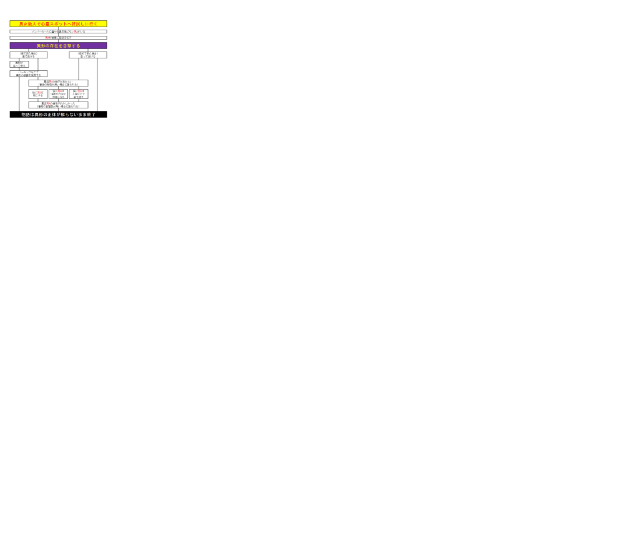
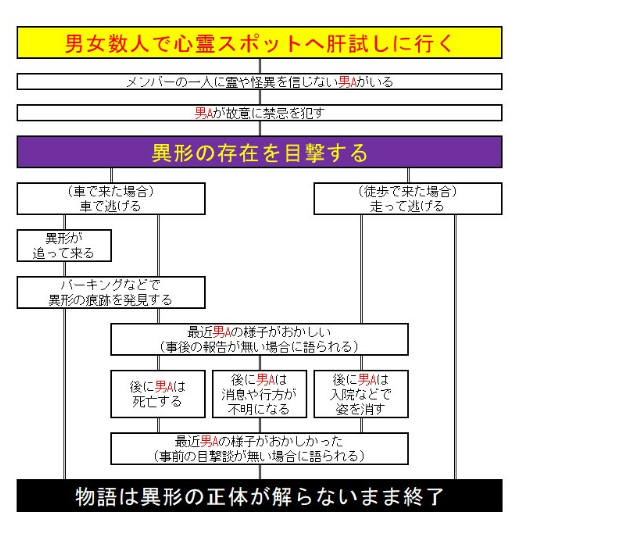
Before and after one commit to gyaaaaaaaaaaaa/generator, a plain HTML site: page index.html in a window 1280 px wide. Shown: the part 61-612 px from the top of the page, without its empty margins (0-640 px from the left). Drawn offline with Linux system fonts and the light colour scheme.

Commit message:
first commit

```diff
--- a/index.html
+++ b/index.html
@@ -7,7 +7,7 @@
 <body>
 <script src="main.js"></script>
 <h1>generator</h1>
-<img high="300" onclick="generator()" src="7145c379.jpg" width="100" />
+<img width="500" onclick="generator()" src="7145c379.jpg" />
   <div class="scene" id="scene_1"></div>
   <div class="scene" id="scene_2"></div>
   <div class="scene" id="scene_3"></div>
```
Also changed, not shown: button_start1.png (added).
